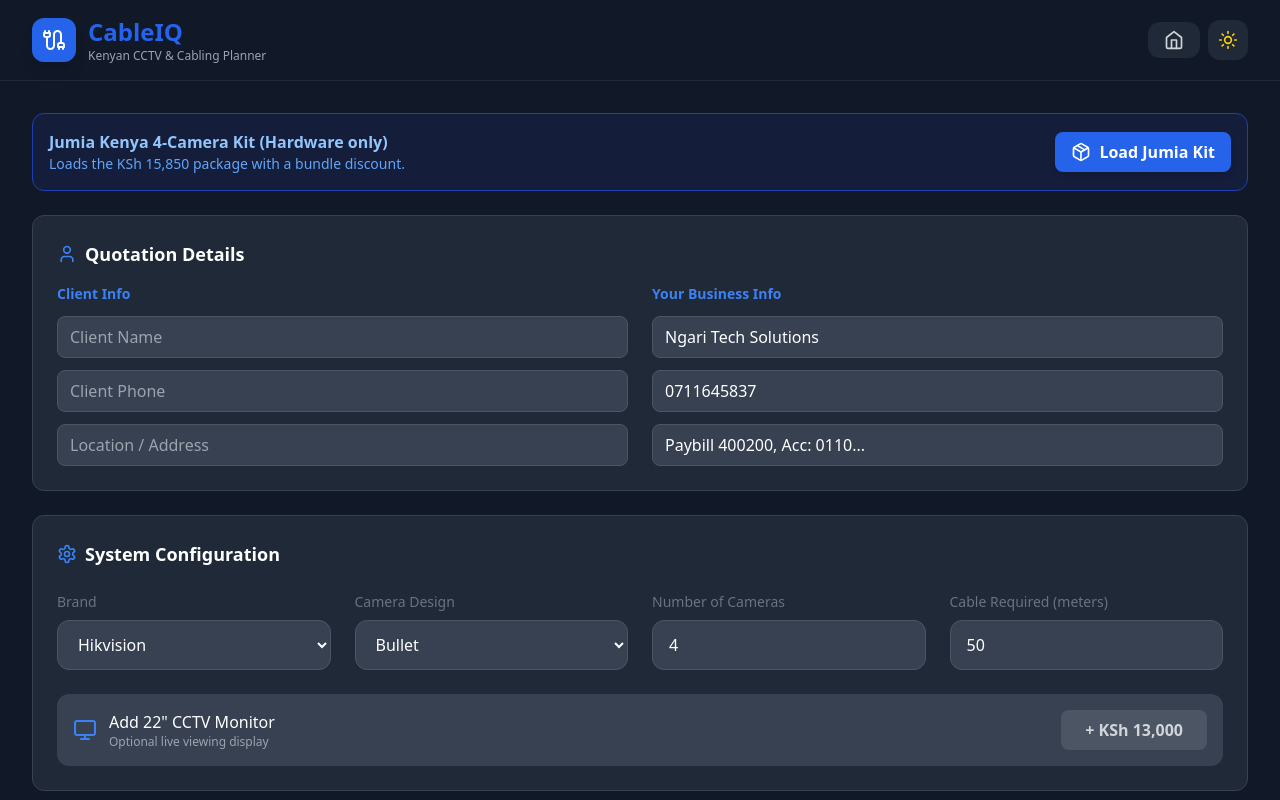
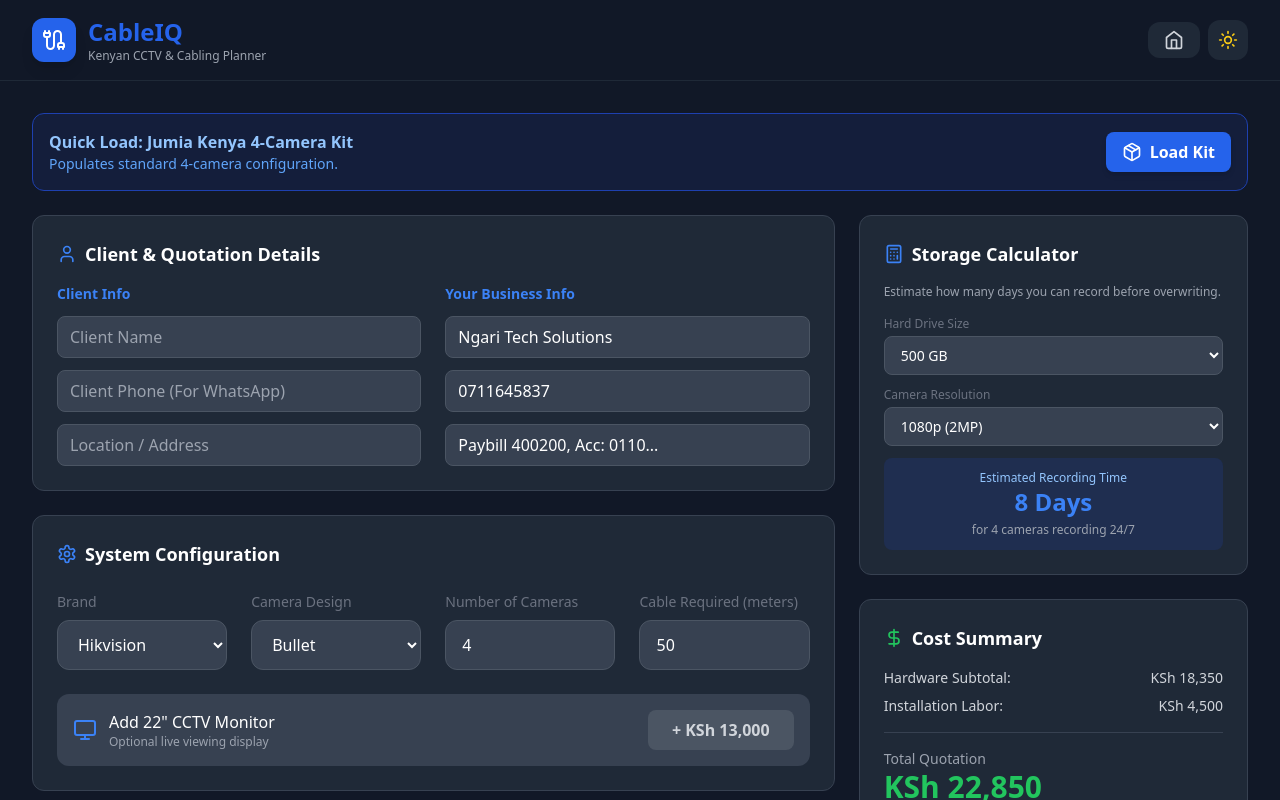
Before and after one commit to benngari/cable-planner-app, a React (Vite) app: page / in a window 1280 px wide. Both pictures are taken after a click on the element 175 px from the left and 344 px from the top of the page. Shown: the top 800 px of the page. Built offline with nearby package versions, Linux system fonts and the light colour scheme.

Commit message:
Added Site Survey Checklist, WhatsApp Share, and Storage Calculator features

```diff
--- a/src/App.jsx
+++ b/src/App.jsx
@@ -7,20 +7,20 @@ import {
   Building, TreePine, ArrowRight, DollarSign, Gauge, Sparkles, Star,
   Zap, Printer, Eye, Save, FolderOpen, X, User, Briefcase,
   FileSpreadsheet, MonitorPlay, Monitor, Settings, Package, Activity,
-  ShoppingCart, HardDrive, Smartphone, Cloud
+  ShoppingCart, HardDrive, Smartphone, Cloud, Calculator, MessageCircle, ClipboardCheck
 } from 'lucide-react';
 
-// Updated Pricing based on Jumia Kenya live listings
+// Accurate Pricing based on Kenyan Market / Jumia Listings
 const PRICING = {
   brands: {
     hikvision: {
       name: 'Hikvision',
       cameras: {
         dome: { name: '2MP Dome Camera', price: 1600, image: 'https://upload.wikimedia.org/wikipedia/commons/thumb/8/8e/Dome_camera.jpg/640px-Dome_camera.jpg' },
-        bullet: { name: '2MP Bullet Camera', price: 1700, image: 'https://upload.wikimedia.org/wikipedia/commons/thumb/5/5a/CCTV_camera_1.jpg/640px-CCTV_camera_1.jpg' }, // Updated based on screenshot
+        bullet: { name: '2MP Bullet Camera', price: 1700, image: 'https://upload.wikimedia.org/wikipedia/commons/thumb/5/5a/CCTV_camera_1.jpg/640px-CCTV_camera_1.jpg' },
         ptz: { name: '2MP PTZ Camera', price: 12000, image: 'https://upload.wikimedia.org/wikipedia/commons/thumb/5/5a/CCTV_camera_1.jpg/640px-CCTV_camera_1.jpg' }
       },
-      dvr4: { name: '4-Channel DVR', price: 5700 }, // Updated based on screenshot
+      dvr4: { name: '4-Channel DVR', price: 5700 },
       dvr8: { name: '8-Channel DVR', price: 8500 }
     },
     dahua: {
@@ -91,7 +91,19 @@ function App() {
   const [hasMonitor, setHasMonitor] = useState(false);
   const [cableLength, setCableLength] = useState(50);
   const [showItemizedPrice, setShowItemizedPrice] = useState(false);
-  const [bundleDiscount, setBundleDiscount] = useState(0);
+
+  // NEW: Feature 4 - Site Survey Checklist State
+  const [survey, setSurvey] = useState({
+    power: false,
+    cableRoute: false,
+    internet: false,
+    mounting: false,
+    clientApp: false
+  });
+
+  // NEW: Feature 6 - Storage Calculator State
+  const [calcHdd, setCalcHdd] = useState(500); // in GB
+  const [calcRes, setCalcRes] = useState(1080); // 1080 or 4MP
 
   // Cabling State
   const [cabRooms, setCabRooms] = useState(defaultCabRooms);
@@ -129,7 +141,7 @@ function App() {
   const removeCustomItem = (id) => setCustomItems(customItems.filter(i => i.id !== id));
   const getCustomItemsTotal = () => customItems.reduce((sum, item) => sum + (item.price * item.qty), 0);
 
-  // CCTV Calculations
+  // ======================= CCTV CALCULATIONS =======================
   const loadJumiaKit = () => {
     setBrand('hikvision');
     setCameraType('bullet');
@@ -138,13 +150,6 @@ function App() {
     setCableLength(50);
     setActiveProject('cctv');
     setShowItemizedPrice(true);
-
-    // Calculate the difference to apply as a bundle discount
-    // Raw items: (4 * 1700) + 5700 + 3100 + 1500 + (50 * 20) + 250 = 18350
-    // Bundle Target: 15850
-    // Discount: 2500
-    const rawSum = (1700 * 4) + 5700 + 3100 + 1500 + (50 * 20) + 250;
-    setBundleDiscount(rawSum - 15850);
   };
 
   const calculateHardwareCost = () => {
@@ -153,15 +158,36 @@ function App() {
     const selectedDvr = quantity <= 4 ? brandData.dvr4 : brandData.dvr8;
     let total = (cameraData.price * quantity) + selectedDvr.price + PRICING.hdd500.price + PRICING.psu.price + (cableLength * PRICING.cablePerMeter.price) + PRICING.connectors.price;
     if (hasMonitor) total += PRICING.monitor.price;
-
-    // Subtract bundle discount if applicable
-    return total - bundleDiscount;
+    return total;
   };
 
   const calculateCCTVTotal = () => calculateHardwareCost() + PRICING.installationCost + getCustomItemsTotal();
   const selectedDvr = quantity <= 4 ? PRICING.brands[brand].dvr4 : PRICING.brands[brand].dvr8;
 
-  // Cabling Calculations
+  // ======================= NEW FEATURES LOGIC =======================
+
+  // Feature 5: WhatsApp Share
+  const handleWhatsAppShare = () => {
+    // Format phone number for Kenya (+254)
+    let phoneStr = clientInfo.phone.replace(/\D/g, '');
+    if (phoneStr.startsWith('0')) phoneStr = '254' + phoneStr.slice(1);
+
+    const message = `*CCTV QUOTATION*\nFrom: ${businessInfo.name}\nClient: ${clientInfo.name || 'Valued Customer'}\n\n*System:* ${quantity}x ${PRICING.brands[brand].name} ${PRICING.brands[brand].cameras[cameraType].name} + ${selectedDvr.name}${hasMonitor ? ' + Monitor' : ''}\n\n*Total Cost:* ${formatKES(calculateCCTVTotal())}\n\nIncludes installation, configuration, and mobile app setup. Please find the official PDF quotation attached.\n\nContact us: ${businessInfo.phone}`;
+
+    const encodedMsg = encodeURIComponent(message);
+    window.open(`https://wa.me/${phoneStr}?text=${encodedMsg}`, '_blank');
+  };
+
+  // Feature 6: Storage Calculator
+  // Estimates: 1080p uses ~15GB/day/cam, 4MP uses ~30GB/day/cam
+  const getRecordingDays = () => {
+    const gbPerCamPerDay = calcRes === 1080 ? 15 : 30;
+    const totalGbPerDay = gbPerCamPerDay * quantity;
+    return Math.floor(calcHdd / totalGbPerDay);
+  };
+
+
+  // ======================= CABLING CALCULATIONS =======================
   const addCabRoom = () => {
     if (!newCabRoom.trim()) return;
     setCabRooms([...cabRooms, { id: Date.now(), name: newCabRoom }]);
@@ -311,23 +337,26 @@ function App() {
           <div className="space-y-6">
             <div className={`p-4 rounded-xl border flex items-center justify-between ${darkMode ? 'bg-blue-900/20 border-blue-800' : 'bg-blue-50 border-blue-200'}`}>
               <div>
-                <p className={`font-bold ${darkMode ? 'text-blue-300' : 'text-blue-900'}`}>Jumia Kenya 4-Camera Kit (Hardware only)</p>
-                <p className={`text-sm ${darkMode ? 'text-blue-400' : 'text-blue-700'}`}>Loads the KSh 15,850 package with a bundle discount.</p>
+                <p className={`font-bold ${darkMode ? 'text-blue-300' : 'text-blue-900'}`}>Quick Load: Jumia Kenya 4-Camera Kit</p>
+                <p className={`text-sm ${darkMode ? 'text-blue-400' : 'text-blue-700'}`}>Populates standard 4-camera configuration.</p>
               </div>
               <button onClick={loadJumiaKit} className="px-4 py-2 bg-blue-600 hover:bg-blue-700 text-white font-bold rounded-lg shadow-md flex items-center space-x-2">
-                <Package className="w-5 h-5" /> <span>Load Jumia Kit</span>
+                <Package className="w-5 h-5" /> <span>Load Kit</span>
               </button>
             </div>
 
+            <div className="grid grid-cols-1 lg:grid-cols-3 gap-6">
+              {/* Left Column: Configuration */}
+              <div className="lg:col-span-2 space-y-6">
                 <div className={`p-6 rounded-xl border ${darkMode ? 'bg-gray-800 border-gray-700' : 'bg-white border-gray-200'}`}>
                   <h3 className={`text-lg font-bold mb-4 flex items-center space-x-2 ${darkMode ? 'text-white' : 'text-gray-900'}`}>
-                <User className="w-5 h-5 text-blue-500" /> <span>Quotation Details</span>
+                    <User className="w-5 h-5 text-blue-500" /> <span>Client & Quotation Details</span>
                   </h3>
                   <div className="grid grid-cols-1 md:grid-cols-2 gap-6">
                     <div className="space-y-3">
                       <h4 className="text-sm font-semibold text-blue-500">Client Info</h4>
                       <input type="text" placeholder="Client Name" value={clientInfo.name} onChange={e => setClientInfo({...clientInfo, name: e.target.value})} className={`w-full px-3 py-2 rounded-lg border ${darkMode ? 'bg-gray-700 border-gray-600 text-white' : 'bg-white border-gray-300'}`} />
-                  <input type="text" placeholder="Client Phone" value={clientInfo.phone} onChange={e => setClientInfo({...clientInfo, phone: e.target.value})} className={`w-full px-3 py-2 rounded-lg border ${darkMode ? 'bg-gray-700 border-gray-600 text-white' : 'bg-white border-gray-300'}`} />
+                      <input type="text" placeholder="Client Phone (For WhatsApp)" value={clientInfo.phone} onChange={e => setClientInfo({...clientInfo, phone: e.target.value})} className={`w-full px-3 py-2 rounded-lg border ${darkMode ? 'bg-gray-700 border-gray-600 text-white' : 'bg-white border-gray-300'}`} />
                       <input type="text" placeholder="Location / Address" value={clientInfo.address} onChange={e => setClientInfo({...clientInfo, address: e.target.value})} className={`w-full px-3 py-2 rounded-lg border ${darkMode ? 'bg-gray-700 border-gray-600 text-white' : 'bg-white border-gray-300'}`} />
                     </div>
                     <div className="space-y-3">
@@ -382,85 +411,96 @@ function App() {
                   </div>
                 </div>
 
-            {/* ITEMIZED PRICE BREAKDOWN (Fixed Dark Mode Text) */}
-            {showItemizedPrice && (
-              <div className={`p-6 rounded-xl border ${darkMode ? 'bg-gray-800 border-green-900' : 'bg-green-50 border-green-200'}`}>
-                <div className="flex justify-between items-center mb-4">
-                  <h3 className={`text-lg font-bold flex items-center space-x-2 ${darkMode ? 'text-green-400' : 'text-green-800'}`}>
-                    <DollarSign className="w-5 h-5" /> <span>Jumia Kit Price Estimate</span>
-                  </h3>
-                  <button onClick={() => setShowItemizedPrice(false)} className={`${darkMode ? 'text-gray-400 hover:text-white' : 'text-gray-500 hover:text-gray-700'}`}><X className="w-5 h-5" /></button>
-                </div>
-                <div className={`space-y-2 text-sm ${darkMode ? 'text-gray-300' : 'text-gray-700'}`}>
-                  <div className="flex justify-between"><span>{quantity}x {brandData.name} Cameras (@{formatKES(cameraData.price)})</span> <span>{formatKES(cameraData.price * quantity)}</span></div>
-                  <div className="flex justify-between"><span>1x {selectedDvr.name}</span> <span>{formatKES(selectedDvr.price)}</span></div>
-                  <div className="flex justify-between"><span>1x {PRICING.hdd500.name}</span> <span>{formatKES(PRICING.hdd500.price)}</span></div>
-                  <div className="flex justify-between"><span>1x {PRICING.psu.name}</span> <span>{formatKES(PRICING.psu.price)}</span></div>
-                  <div className="flex justify-between"><span>{cableLength}m Coaxial Cable (@{formatKES(PRICING.cablePerMeter.price)}/m)</span> <span>{formatKES(cableLength * PRICING.cablePerMeter.price)}</span></div>
-                  <div className="flex justify-between"><span>1x {PRICING.connectors.name}</span> <span>{formatKES(PRICING.connectors.price)}</span></div>
-
-                  {bundleDiscount > 0 && (
-                    <div className={`flex justify-between font-bold pt-2 border-t mt-2 ${darkMode ? 'text-red-400 border-green-800' : 'text-red-600 border-green-300'}`}>
-                      <span>Jumia Bundle Discount</span>
-                      <span>- {formatKES(bundleDiscount)}</span>
-                    </div>
-                  )}
-
-                  <div className={`border-t mt-2 pt-2 font-bold flex justify-between text-base ${darkMode ? 'border-green-800 text-white' : 'border-green-300 text-gray-900'}`}>
-                    <span>Total Hardware Estimate:</span>
-                    <span>{formatKES(calculateHardwareCost())}</span>
-                  </div>
-                </div>
-              </div>
-            )}
-
+                {/* Feature 4: Site Survey Checklist */}
                 <div className={`p-6 rounded-xl border ${darkMode ? 'bg-gray-800 border-gray-700' : 'bg-white border-gray-200'}`}>
                   <h3 className={`text-lg font-bold mb-4 flex items-center space-x-2 ${darkMode ? 'text-white' : 'text-gray-900'}`}>
-                <ShoppingCart className="w-5 h-5 text-blue-500" /> <span>Additional Items Required</span>
+                    <ClipboardCheck className="w-5 h-5 text-blue-500" /> <span>Site Survey Checklist</span>
                   </h3>
-              <div className="grid grid-cols-1 md:grid-cols-4 gap-4 mb-4">
-                <input type="text" placeholder="Item Name (e.g., Extra Brackets)" value={customItemName} onChange={e => setCustomItemName(e.target.value)} className={`px-3 py-2 rounded-lg border md:col-span-2 ${darkMode ? 'bg-gray-700 border-gray-600 text-white' : 'bg-white border-gray-300'}`} />
-                <input type="number" placeholder="Qty" value={customItemQty} onChange={e => setCustomItemQty(Number(e.target.value))} className={`px-3 py-2 rounded-lg border ${darkMode ? 'bg-gray-700 border-gray-600 text-white' : 'bg-white border-gray-300'}`} />
-                <div className="flex space-x-2">
-                  <input type="number" placeholder="Price (KSh)" value={customItemPrice} onChange={e => setCustomItemPrice(e.target.value)} className={`flex-1 px-3 py-2 rounded-lg border ${darkMode ? 'bg-gray-700 border-gray-600 text-white' : 'bg-white border-gray-300'}`} />
-                  <button onClick={addCustomItem} className="px-4 py-2 bg-blue-600 hover:bg-blue-700 text-white rounded-lg font-bold">Add</button>
-                </div>
-              </div>
-              {customItems.length > 0 && (
-                <div className="space-y-2">
-                  {customItems.map(item => (
-                    <div key={item.id} className={`flex justify-between items-center p-2 rounded-lg text-sm ${darkMode ? 'bg-gray-700' : 'bg-gray-100'}`}>
-                      <span>{item.qty}x {item.name}</span>
-                      <div className="flex items-center space-x-4">
-                        <span className="font-bold text-blue-500">{formatKES(item.price * item.qty)}</span>
-                        <button onClick={() => removeCustomItem(item.id)} className="text-red-400 hover:text-red-600"><Trash2 className="w-4 h-4" /></button>
-                      </div>
-                    </div>
+                  <p className={`text-sm mb-4 ${darkMode ? 'text-gray-400' : 'text-gray-500'}`}>Tick these off during your site visit before buying materials.</p>
+                  <div className="space-y-3">
+                    {[
+                      { key: 'power', label: 'Power socket available near DVR location?' },
+                      { key: 'cableRoute', label: 'Cable route (roofing/walls) clear and accessible?' },
+                      { key: 'internet', label: 'Internet router available for remote viewing?' },
+                      { key: 'mounting', label: 'Mounting surfaces suitable for cameras?' },
+                      { key: 'clientApp', label: 'Client smartphone ready for app setup?' }
+                    ].map((item) => (
+                      <label key={item.key} className="flex items-center space-x-3 cursor-pointer">
+                        <input
+                          type="checkbox"
+                          checked={survey[item.key]}
+                          onChange={() => setSurvey({...survey, [item.key]: !survey[item.key]})}
+                          className="w-5 h-5 text-blue-600 rounded focus:ring-blue-500 bg-gray-100 border-gray-300"
+                        />
+                        <span className={`text-sm ${survey[item.key] ? 'line-through text-gray-500' : (darkMode ? 'text-gray-300' : 'text-gray-700')}`}>{item.label}</span>
+                      </label>
                     ))}
-                </div>
-              )}
-            </div>
-
-            <div className={`p-6 rounded-xl border ${darkMode ? 'bg-gray-800 border-gray-700' : 'bg-white border-gray-200'}`}>
-              <div className="flex justify-between items-center">
-                <div>
-                  <h3 className={`text-lg font-bold ${darkMode ? 'text-white' : 'text-gray-900'}`}>Total Quotation Summary</h3>
-                  <p className={`text-sm ${darkMode ? 'text-gray-400' : 'text-gray-500'}`}>Hardware: {formatKES(calculateHardwareCost())} | Labor: {formatKES(PRICING.installationCost)} {customItems.length > 0 ? `| Custom: ${formatKES(getCustomItemsTotal())}` : ''}</p>
-                </div>
-                <div className="text-right">
-                  <p className={`text-sm ${darkMode ? 'text-gray-400' : 'text-gray-500'}`}>Total</p>
-                  <p className="text-3xl font-bold text-green-500">{formatKES(calculateCCTVTotal())}</p>
                   </div>
                 </div>
               </div>
 
-            <div className="flex space-x-4">
-              <button onClick={() => setCurrentView('welcome')} className={`px-6 py-4 rounded-xl font-bold flex items-center space-x-2 ${darkMode ? 'bg-gray-800 text-white' : 'bg-gray-200 text-gray-800'}`}>
-                <ArrowRight className="w-5 h-5 rotate-180" /> <span>Back</span>
+              {/* Right Column: Pricing & Tools */}
+              <div className="space-y-6">
+
+                {/* Feature 6: Storage Calculator */}
+                <div className={`p-6 rounded-xl border ${darkMode ? 'bg-gray-800 border-gray-700' : 'bg-white border-gray-200'}`}>
+                  <h3 className={`text-lg font-bold mb-4 flex items-center space-x-2 ${darkMode ? 'text-white' : 'text-gray-900'}`}>
+                    <Calculator className="w-5 h-5 text-blue-500" /> <span>Storage Calculator</span>
+                  </h3>
+                  <p className={`text-xs mb-4 ${darkMode ? 'text-gray-400' : 'text-gray-500'}`}>Estimate how many days you can record before overwriting.</p>
+
+                  <div className="space-y-3">
+                    <div>
+                      <label className="text-xs font-medium text-gray-500 block mb-1">Hard Drive Size</label>
+                      <select value={calcHdd} onChange={e => setCalcHdd(Number(e.target.value))} className={`w-full px-3 py-2 rounded-lg border text-sm ${darkMode ? 'bg-gray-700 border-gray-600 text-white' : 'bg-white border-gray-300'}`}>
+                        <option value={500}>500 GB</option>
+                        <option value={1000}>1 TB (1000 GB)</option>
+                        <option value={2000}>2 TB (2000 GB)</option>
+                      </select>
+                    </div>
+                    <div>
+                      <label className="text-xs font-medium text-gray-500 block mb-1">Camera Resolution</label>
+                      <select value={calcRes} onChange={e => setCalcRes(Number(e.target.value))} className={`w-full px-3 py-2 rounded-lg border text-sm ${darkMode ? 'bg-gray-700 border-gray-600 text-white' : 'bg-white border-gray-300'}`}>
+                        <option value={1080}>1080p (2MP)</option>
+                        <option value={4000}>4MP (Higher Detail)</option>
+                      </select>
+                    </div>
+
+                    <div className={`mt-4 p-3 rounded-lg text-center ${darkMode ? 'bg-blue-900/30' : 'bg-blue-50'}`}>
+                      <p className={`text-xs ${darkMode ? 'text-blue-300' : 'text-blue-600'}`}>Estimated Recording Time</p>
+                      <p className="text-2xl font-bold text-blue-500">{getRecordingDays()} Days</p>
+                      <p className={`text-xs mt-1 ${darkMode ? 'text-gray-400' : 'text-gray-500'}`}>for {quantity} cameras recording 24/7</p>
+                    </div>
+                  </div>
+                </div>
+
+                <div className={`p-6 rounded-xl border ${darkMode ? 'bg-gray-800 border-gray-700' : 'bg-white border-gray-200'}`}>
+                  <h3 className={`text-lg font-bold mb-4 flex items-center space-x-2 ${darkMode ? 'text-white' : 'text-gray-900'}`}>
+                    <DollarSign className="w-5 h-5 text-green-500" /> <span>Cost Summary</span>
+                  </h3>
+
+                  <div className={`space-y-2 text-sm mb-4 ${darkMode ? 'text-gray-300' : 'text-gray-600'}`}>
+                    <div className="flex justify-between"><span>Hardware Subtotal:</span> <span>{formatKES(calculateHardwareCost())}</span></div>
+                    <div className="flex justify-between"><span>Installation Labor:</span> <span>{formatKES(PRICING.installationCost)}</span></div>
+                    {customItems.length > 0 && <div className="flex justify-between"><span>Custom Items:</span> <span>{formatKES(getCustomItemsTotal())}</span></div>}
+                  </div>
+
+                  <div className={`border-t pt-4 mb-6 ${darkMode ? 'border-gray-700' : 'border-gray-200'}`}>
+                    <p className={`text-sm ${darkMode ? 'text-gray-400' : 'text-gray-500'}`}>Total Quotation</p>
+                    <p className="text-3xl font-bold text-green-500">{formatKES(calculateCCTVTotal())}</p>
+                  </div>
+
+                  {/* Feature 5: WhatsApp Share Button */}
+                  <button onClick={handleWhatsAppShare} className="w-full py-3 bg-[#25D366] hover:bg-[#20b858] text-white font-bold rounded-lg shadow-lg flex items-center justify-center space-x-2 transition-colors mb-3">
+                    <MessageCircle className="w-5 h-5" /> <span>Share via WhatsApp</span>
                   </button>
-              <button onClick={() => setCurrentView('report')} className="flex-1 bg-gradient-to-r from-blue-600 to-cyan-600 hover:from-blue-700 hover:to-cyan-700 text-white font-bold py-4 rounded-xl shadow-xl flex items-center justify-center space-x-3 text-lg">
-                <Eye className="w-6 h-6" /> <span>Preview & Export PDF Report</span>
+
+                  <button onClick={() => setCurrentView('report')} className="w-full py-3 bg-blue-600 hover:bg-blue-700 text-white font-bold rounded-lg shadow-lg flex items-center justify-center space-x-2 transition-colors">
+                    <Eye className="w-5 h-5" /> <span>Preview PDF Quote</span>
                   </button>
+                </div>
+
+              </div>
             </div>
           </div>
         )}
@@ -785,15 +825,6 @@ function App() {
                           </tr>
                         ))}
 
-                        {/* Bundle Discount Line in PDF */}
-                        {bundleDiscount > 0 && (
-                          <tr>
-                            <td style={{ padding: '10px', borderBottom: '1px solid #e5e7eb' }}>7</td>
-                            <td style={{ padding: '10px', borderBottom: '1px solid #e5e7eb', color: '#dc2626' }}><strong>Jumia Bundle Discount</strong></td>
-                            <td style={{ padding: '10px', borderBottom: '1px solid #e5e7eb', color: '#dc2626' }}>- {bundleDiscount.toLocaleString()}</td>
-                          </tr>
-                        )}
-
                         <tr><td colSpan="2" style={{ padding: '10px', borderBottom: '1px solid #e5e7eb', textAlign: 'right' }}><strong>Hardware Subtotal</strong></td><td style={{ padding: '10px', borderBottom: '1px solid #e5e7eb' }}><strong>{calculateHardwareCost().toLocaleString()}</strong></td></tr>
                         <tr><td colSpan="2" style={{ padding: '10px', borderBottom: '1px solid #e5e7eb', textAlign: 'right' }}>Installation & Configuration</td><td style={{ padding: '10px', borderBottom: '1px solid #e5e7eb' }}>{PRICING.installationCost.toLocaleString()}</td></tr>
                         <tr><td colSpan="2" style={{ padding: '10px', textAlign: 'right', fontWeight: 'bold', fontSize: '16px', color: '#1e3a8a', borderTop: '2px solid #1e3a8a' }}>TOTAL</td><td style={{ padding: '10px', fontWeight: 'bold', fontSize: '16px', color: '#1e3a8a', borderTop: '2px solid #1e3a8a' }}>{calculateCCTVTotal().toLocaleString()}</td></tr>
```
Lines whose indentation alone changed are shown as unchanged.
